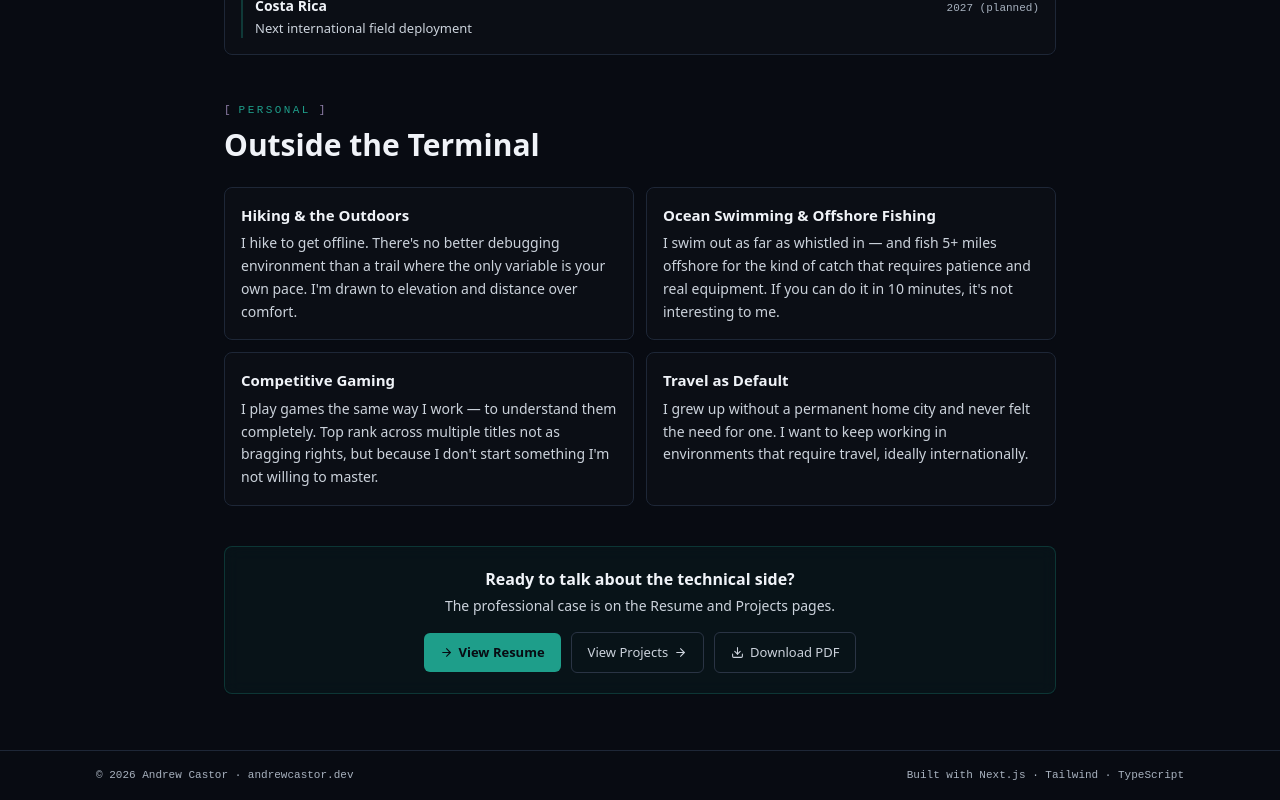
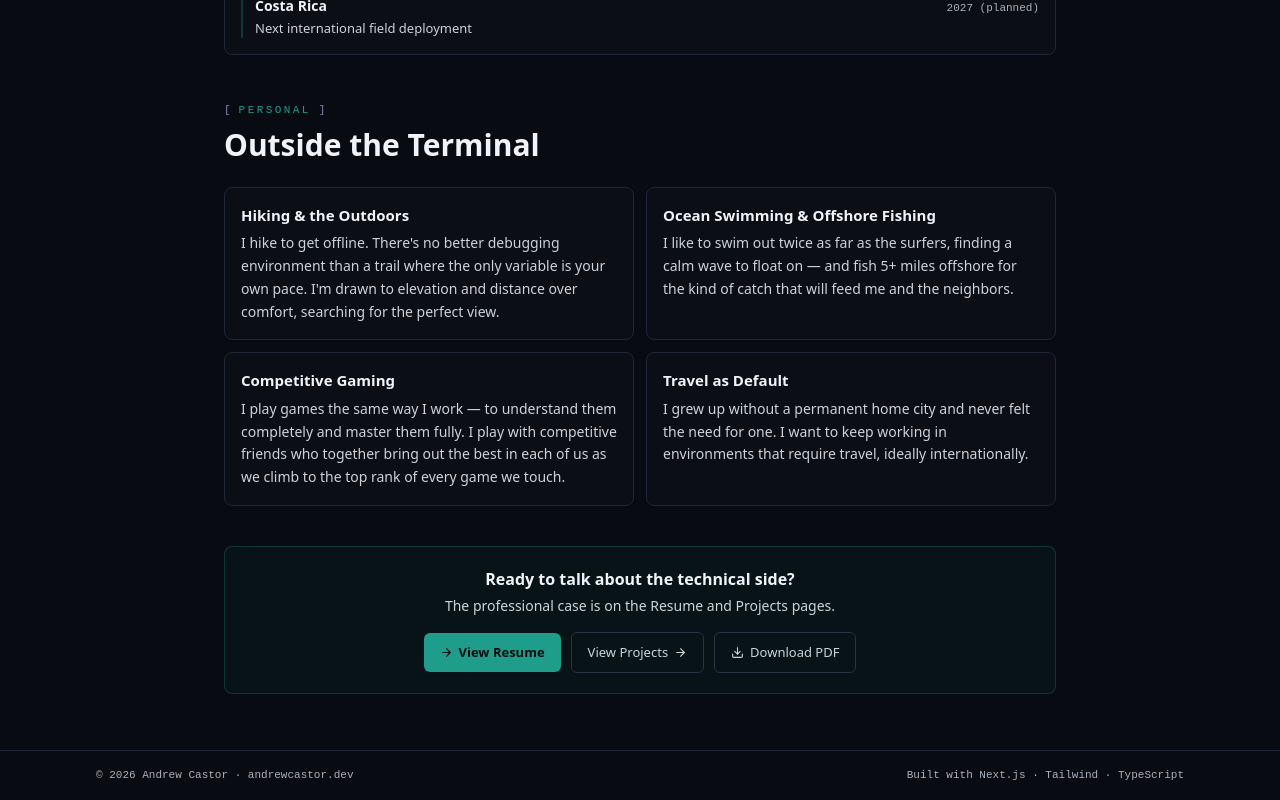
Before and after one commit to osakhra/andrewcastor-portfolio, a Next.js app: page /about in a window 1280 px wide. Shown: the part 3600-4400 px from the top of the page. Built offline with nearby package versions, Linux system fonts and the light colour scheme.

Commit message:
quiet update

```diff
--- a/app/about/page.tsx
+++ b/app/about/page.tsx
@@ -328,15 +328,15 @@ export default function AboutPage() {
             {[
               {
                 title: 'Hiking & the Outdoors',
-                body: "I hike to get offline. There's no better debugging environment than a trail where the only variable is your own pace. I'm drawn to elevation and distance over comfort.",
+                body: "I hike to get offline. There's no better debugging environment than a trail where the only variable is your own pace. I'm drawn to elevation and distance over comfort, searching for the perfect view.",
               },
               {
                 title: 'Ocean Swimming & Offshore Fishing',
-                body: "I swim out as far as whistled in — and fish 5+ miles offshore for the kind of catch that requires patience and real equipment. If you can do it in 10 minutes, it's not interesting to me.",
+                body: "I like to swim out twice as far as the surfers, finding a calm wave to float on — and fish 5+ miles offshore for the kind of catch that will feed me and the neighbors.",
               },
               {
                 title: 'Competitive Gaming',
-                body: "I play games the same way I work — to understand them completely. Top rank across multiple titles not as bragging rights, but because I don't start something I'm not willing to master.",
+                body: "I play games the same way I work — to understand them completely and master them fully. I play with competitive friends who together bring out the best in each of us as we climb to the top rank of every game we touch. ",
               },
               {
                 title: 'Travel as Default',
--- a/app/page.tsx
+++ b/app/page.tsx
@@ -26,7 +26,7 @@ import SectionNav from '@/components/SectionNav';
 
 const sectionLinks = [
   { id: 'hero', label: 'Top' },
-  { id: 'status', label: 'Status' },
+  // { id: 'status', label: 'Status' },
   { id: 'flagship', label: 'Flagship' },
   { id: 'capabilities', label: 'Capabilities' },
   { id: 'projects', label: 'Projects' },
@@ -126,7 +126,7 @@ export default function HomePage() {
         </div>
       </section>
 
-      {/* ═══════ LIVE STATUS ═══════ */}
+      {/* ═══════ LIVE STATUS ═══════
       <section id="status" className="border-t border-border-subtle py-8">
         <div className="section-container">
           <FadeUp>
@@ -155,7 +155,7 @@ export default function HomePage() {
             </div>
           </FadeUp>
         </div>
-      </section>
+      </section>  */}
 
       {/* ═══════ FLAGSHIP TEASER ═══════ */}
       {flagship && (
```
